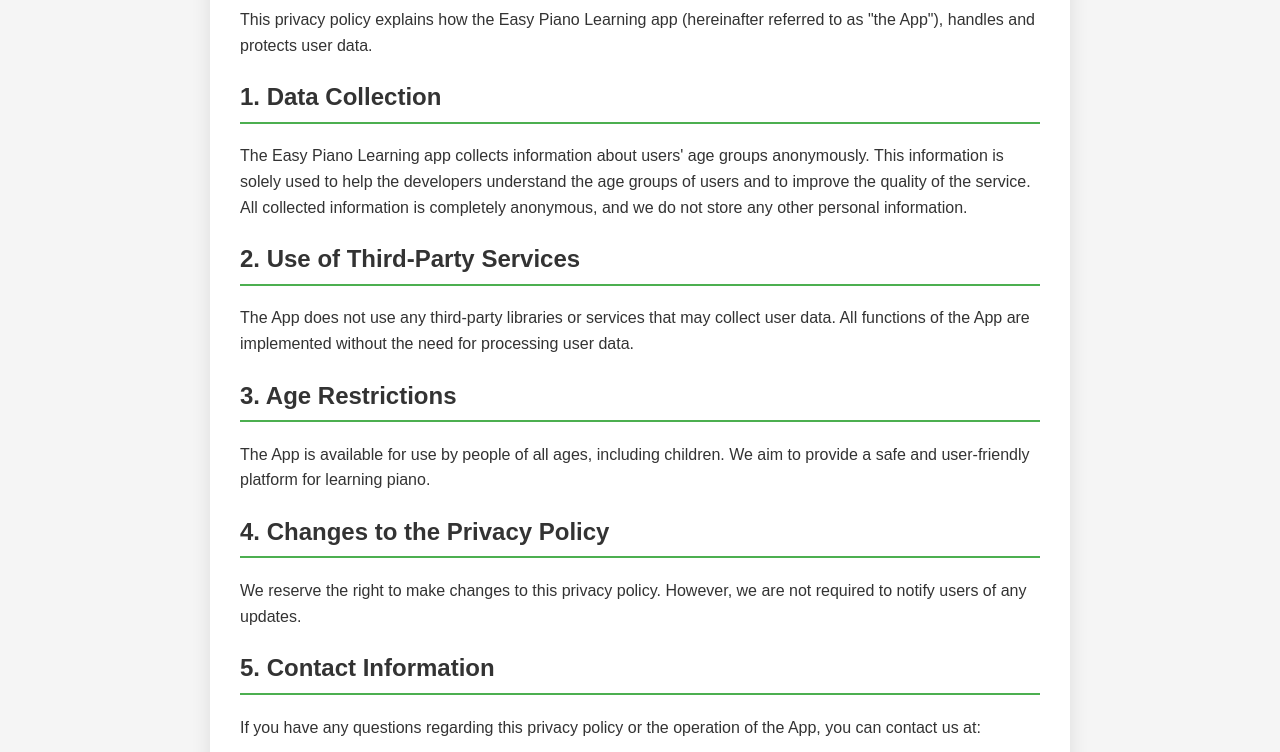
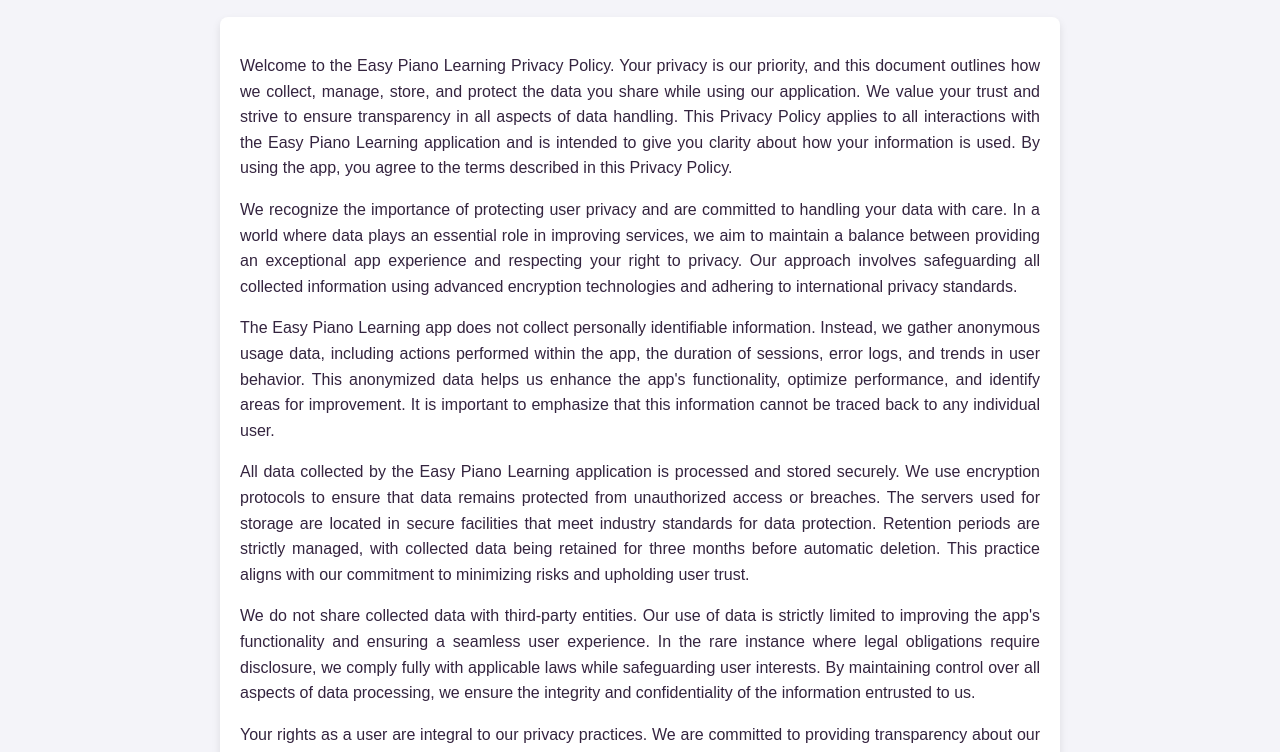
Before and after one commit to IGStudio713/IGStudio713.github.io, a plain HTML site: page pianoPP.html in a window 1280 px wide. Shown: the part 137-889 px from the top of the page. Drawn offline with Linux system fonts and the light colour scheme.

Commit message:
update Privacy Policy

```diff
--- a/pianoPP.html
+++ b/pianoPP.html
@@ -3,61 +3,62 @@
 <head>
     <meta charset="UTF-8">
     <meta name="viewport" content="width=device-width, initial-scale=1.0">
-    <title>Privacy Policy - Easy Piano Learning</title>
+    <title>Privacy Policy</title>
     <style>
         body {
             font-family: Arial, sans-serif;
-            background-color: #f5f5f5;
-            color: #333;
-            line-height: 1.6;
             margin: 0;
             padding: 0;
+            background-color: #f4f4f9;
+            color: #34243f;
+            line-height: 1.6;
         }
-        .container {
-            width: 80%;
+        header {
+            background-color: #34243f;
+            color: #ffffff;
+            padding: 20px;
+            text-align: center;
+        }
+        main {
             max-width: 800px;
-            margin: 30px auto;
-            background: #fff;
-            padding: 20px 30px;
+            margin: 20px auto;
+            padding: 20px;
+            background: #ffffff;
+            box-shadow: 0 4px 8px rgba(0, 0, 0, 0.1);
             border-radius: 8px;
-            box-shadow: 0 0 20px rgba(0, 0, 0, 0.1);
-        }
-        h1 {
-            color: #4CAF50;
-        }
-        h2 {
-            color: #333;
-            border-bottom: 2px solid #4CAF50;
-            padding-bottom: 5px;
         }
         p {
-            margin: 15px 0;
+            text-align: justify;
+            margin-bottom: 1em;
         }
-        .contact {
-            margin-top: 30px;
+        footer {
+            text-align: center;
+            padding: 10px;
+            margin-top: 20px;
+            color: #ffffff;
+            background-color: #34243f;
         }
     </style>
 </head>
 <body>
-    <div class="container">
-        <h1>Privacy Policy</h1>
-        <p>This privacy policy explains how the Easy Piano Learning app (hereinafter referred to as "the App"), handles and protects user data.</p>
-
-        <h2>1. Data Collection</h2>
-        <p>The Easy Piano Learning app collects information about users' age groups anonymously. This information is solely used to help the developers understand the age groups of users and to improve the quality of the service. All collected information is completely anonymous, and we do not store any other personal information.</p>
-
-        <h2>2. Use of Third-Party Services</h2>
-        <p>The App does not use any third-party libraries or services that may collect user data. All functions of the App are implemented without the need for processing user data.</p>
-
-        <h2>3. Age Restrictions</h2>
-        <p>The App is available for use by people of all ages, including children. We aim to provide a safe and user-friendly platform for learning piano.</p>
-
-        <h2>4. Changes to the Privacy Policy</h2>
-        <p>We reserve the right to make changes to this privacy policy. However, we are not required to notify users of any updates.</p>
-
-        <h2>5. Contact Information</h2>
-        <p>If you have any questions regarding this privacy policy or the operation of the App, you can contact us at:</p>
-        <p class="contact"><a href="https://igstudio713.github.io/">https://igstudio713.github.io/</a></p>
-    </div>
+<header>
+    <h1>Privacy Policy</h1>
+</header>
+<main>
+    <p>Welcome to the Easy Piano Learning Privacy Policy. Your privacy is our priority, and this document outlines how we collect, manage, store, and protect the data you share while using our application. We value your trust and strive to ensure transparency in all aspects of data handling. This Privacy Policy applies to all interactions with the Easy Piano Learning application and is intended to give you clarity about how your information is used. By using the app, you agree to the terms described in this Privacy Policy.</p>
+    <p>We recognize the importance of protecting user privacy and are committed to handling your data with care. In a world where data plays an essential role in improving services, we aim to maintain a balance between providing an exceptional app experience and respecting your right to privacy. Our approach involves safeguarding all collected information using advanced encryption technologies and adhering to international privacy standards.</p>
+    <p>The Easy Piano Learning app does not collect personally identifiable information. Instead, we gather anonymous usage data, including actions performed within the app, the duration of sessions, error logs, and trends in user behavior. This anonymized data helps us enhance the app's functionality, optimize performance, and identify areas for improvement. It is important to emphasize that this information cannot be traced back to any individual user.</p>
+    <p>All data collected by the Easy Piano Learning application is processed and stored securely. We use encryption protocols to ensure that data remains protected from unauthorized access or breaches. The servers used for storage are located in secure facilities that meet industry standards for data protection. Retention periods are strictly managed, with collected data being retained for three months before automatic deletion. This practice aligns with our commitment to minimizing risks and upholding user trust.</p>
+    <p>We do not share collected data with third-party entities. Our use of data is strictly limited to improving the app's functionality and ensuring a seamless user experience. In the rare instance where legal obligations require disclosure, we comply fully with applicable laws while safeguarding user interests. By maintaining control over all aspects of data processing, we ensure the integrity and confidentiality of the information entrusted to us.</p>
+    <p>Your rights as a user are integral to our privacy practices. We are committed to providing transparency about our data collection and usage policies. While the anonymized nature of the data prevents specific deletion requests, we ensure that users are informed about our practices through this Privacy Policy. If you have concerns or questions about data handling, you are encouraged to contact us for further clarification. We are dedicated to maintaining an open dialogue and addressing user inquiries in a timely and thorough manner.</p>
+    <p>The Easy Piano Learning app is designed to comply with all relevant data protection laws, including but not limited to the General Data Protection Regulation (GDPR). Our commitment to compliance is reflected in the implementation of secure data collection and storage methods. We do not require user consent for anonymized data collection, as this process does not involve personally identifiable information. Users can rest assured that their data is handled responsibly and in compliance with the highest standards of privacy protection.</p>
+    <p>The app is suitable for users of all age groups, including children. We take special care to ensure that our data collection practices are appropriate and compliant with regulations such as the Children's Online Privacy Protection Act (COPPA). By avoiding the collection of personal information, we provide a safe and secure environment for younger users while maintaining the same level of privacy protection for all users.</p>
+    <p>We understand that the digital landscape is ever-evolving, and we are committed to staying up to date with the latest privacy practices and regulations. This Privacy Policy is subject to periodic review, and any changes will be reflected in this document. Users are encouraged to review this page regularly to stay informed about updates. By continuing to use the app, you acknowledge that you have read and agreed to the terms of this Privacy Policy.</p>
+    <p>If you have questions about this Privacy Policy or need additional information about how we handle data, please reach out to us through our contact page. We are dedicated to providing transparency and support regarding all aspects of data privacy. Your trust is the foundation of our commitment to maintaining a secure and user-centric approach to data handling.</p>
+    <p>At Easy Piano Learning, we believe that privacy is not just a requirement but a core value. We have implemented robust safeguards to protect user data and ensure compliance with all relevant regulations. Our focus remains on enhancing your app experience while respecting your right to privacy. By adhering to best practices in data management, we aim to build a platform that users can trust and rely on for years to come.</p>
+</main>
+<footer>
+    &copy; 2024 Easy Piano Learning. All rights reserved.
+</footer>
 </body>
 </html>
```
